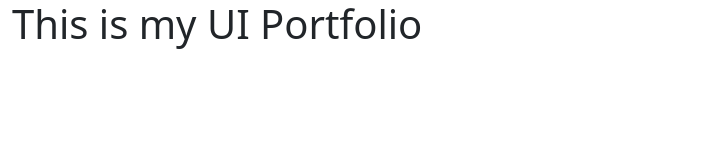
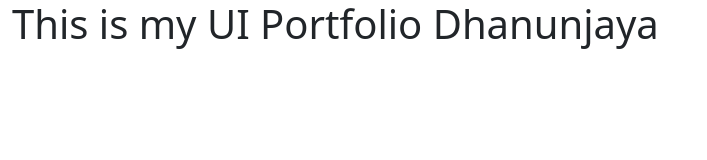
Before and after one commit to Dhanunjayakandula/UI-Portfolio, a website: page index.html in a window 1280 px wide. Shown: the whole page, without its empty margins (0-707 px from the left). Drawn offline with nearby package versions, Linux system fonts and the light colour scheme; a small style sheet from the web is missing.

Commit message:
Update index.html
adding name

```diff
--- a/index.html
+++ b/index.html
@@ -10,6 +10,6 @@
 
 </head>
 <body class="container-fluid">
-    <h1>This is my UI Portfolio</h1>
+    <h1>This is my UI Portfolio Dhanunjaya</h1>
 </body>
 </html>
```
